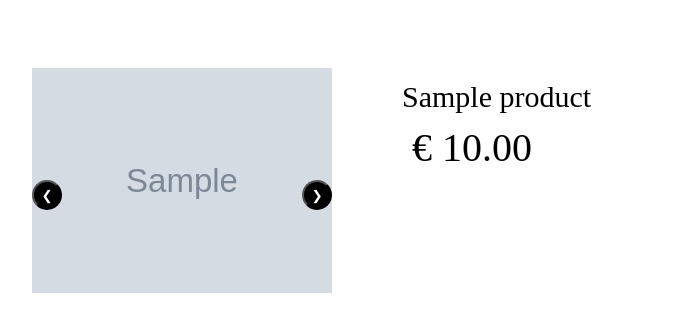
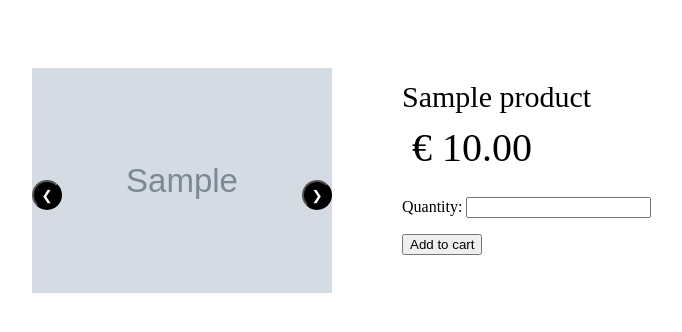
Before and after one commit to quekyuyang/online-shop, a Django app: page /1 in a window 1280 px wide. Shown: the part 45-377 px from the top of the page, without its empty margins (198-880 px from the left). Run offline with Django 4.2, Linux system fonts and the light colour scheme; tables that the repository leaves empty hold one stand-in row (values such as "Sample post"); grey boxes marked "Sample" are stand-in pictures; parts of the project's set-up code (start-up, migrations or seed data) failed here and were passed over.

Commit message:
Add products to cart on product details page

```diff
--- a/online_shop/settings.py
+++ b/online_shop/settings.py
@@ -125,3 +125,5 @@ MEDIA_URL = '/media/'
 # https://docs.djangoproject.com/en/4.0/ref/settings/#default-auto-field
 
 DEFAULT_AUTO_FIELD = 'django.db.models.BigAutoField'
+
+CART_SESSION_ID = 'cart'
--- a/shop/forms.py
+++ b/shop/forms.py
@@ -8,3 +8,7 @@ class ProductForm(forms.ModelForm):
     class Meta:
         model = Product
         fields = ['name', 'quantity', 'price']
+
+
+class AddToCartForm(forms.Form):
+    quantity = forms.IntegerField()
--- a/shop/templates/shop/product_details.html
+++ b/shop/templates/shop/product_details.html
@@ -19,6 +19,11 @@
   <div id="product-info">
     <div class="product-name">{{ product.name }}</div>
     <div class="product-price">&euro; {{ product.price | floatformat:"2" }}</div>
+    <form action="{% url 'add_to_cart' product.id %}" method="post">
+      {% csrf_token %}
+      {{ add_to_cart_form.as_p }}
+      <input type="submit" value="Add to cart">
+    </form>
   </div>
 </div>
 </div>
--- a/shop/urls.py
+++ b/shop/urls.py
@@ -4,6 +4,7 @@ from . import views
 
 urlpatterns = [
     path('add_product', views.add_product, name='add_product'),
+    path('add_to_cart/<int:product_id>', views.add_to_cart, name='add_to_cart'),
     path('<int:product_id>', views.product_details, name='product_details'),
     path('', views.homepage, name='homepage')
 ]
--- a/shop/views.py
+++ b/shop/views.py
@@ -2,8 +2,10 @@ from django.shortcuts import render
 from .models import Product, ProductImage
 from django.template import loader
 from django.http import HttpResponse, HttpResponseRedirect
-from .forms import ProductForm
+from .forms import ProductForm, AddToCartForm
 from django.urls import reverse
+from django.views.decorators.http import require_POST
+from .cart import Cart
 
 
 def homepage(request):
@@ -38,6 +40,18 @@ def add_product(request):
 
 def product_details(request, product_id):
     product = Product.objects.get(id=product_id)
+    add_to_cart_form = AddToCartForm()
     template = loader.get_template('shop/product_details.html')
-    context = {'product': product}
+    context = {'product': product, 'add_to_cart_form': add_to_cart_form}
     return HttpResponse(template.render(context, request))
+
+
+@require_POST
+def add_to_cart(request, product_id):
+    cart = Cart(request)
+    product = Product.objects.get(id=product_id)
+    form = AddToCartForm(request.POST)
+    if form.is_valid():
+        cd = form.cleaned_data
+        cart.add_product(product_id, cd['quantity'], product.price)
+    return HttpResponseRedirect(reverse(homepage))
```
Also changed, not shown: shop/cart.py (added, +15 -0 lines).
